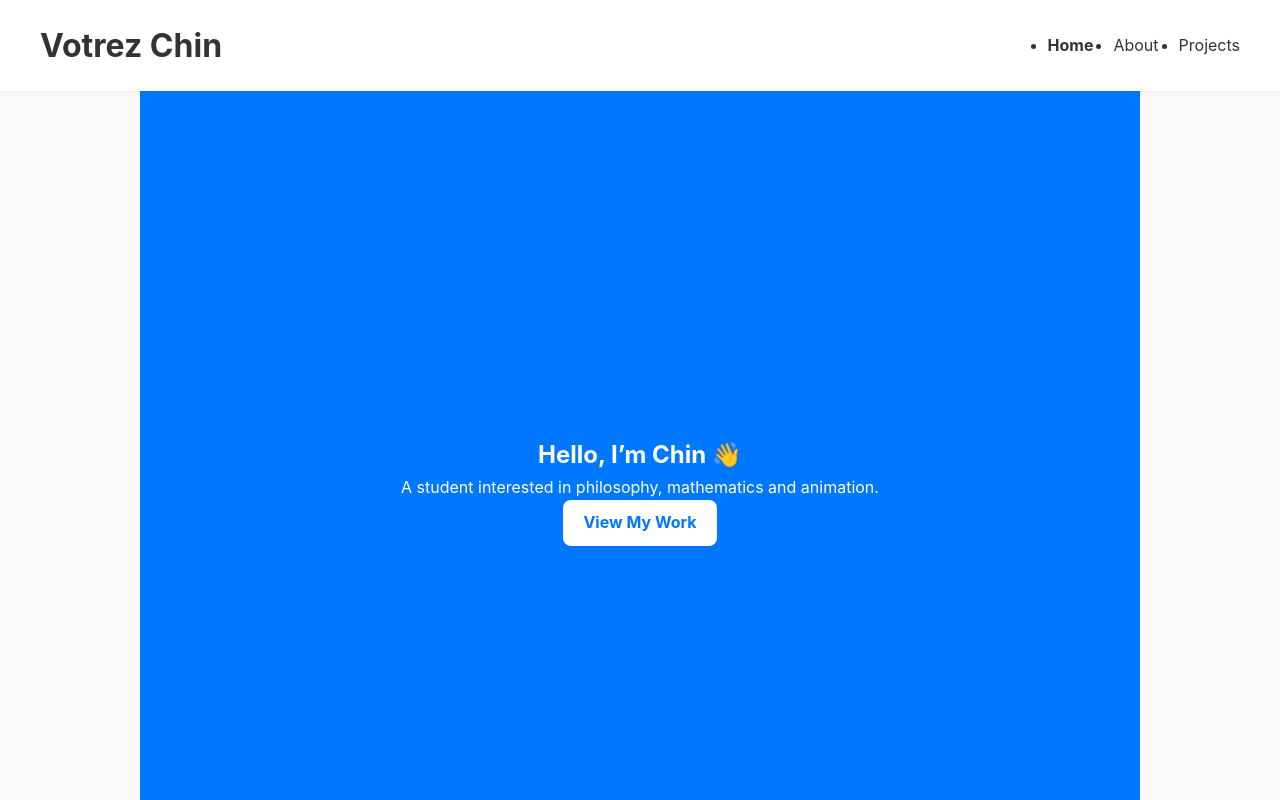
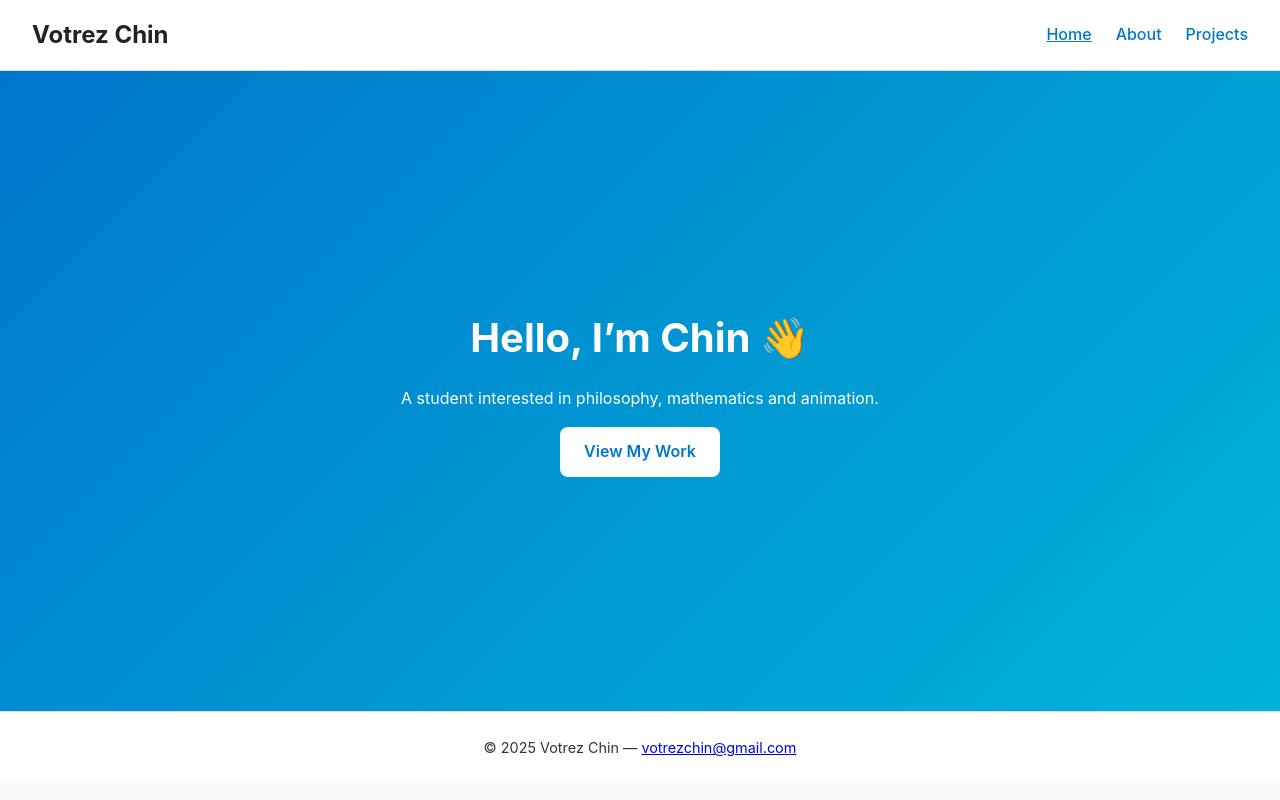
Before and after one commit to Votrez-Chin/votrez-chin.github.io, a plain HTML site: page index.html in a window 1280 px wide. Shown: the top 800 px of the page. Drawn offline with Linux system fonts and the light colour scheme.

Commit message:
Update style.css

```diff
--- a/style.css
+++ b/style.css
@@ -1,4 +1,4 @@
-/* Reset */
+/* Global styles */
 * {
   margin: 0;
   padding: 0;
@@ -6,119 +6,103 @@
 }
 
 body {
-  font-family: 'Inter', sans-serif;
+  font-family: "Inter", system-ui, sans-serif;
   color: #333;
   background-color: #fafafa;
   line-height: 1.6;
-  scroll-behavior: smooth;
 }
 
-a {
-  text-decoration: none;
-  color: inherit;
-}
-
+/* Navbar */
 .navbar {
   display: flex;
   justify-content: space-between;
   align-items: center;
-  padding: 20px 40px;
+  padding: 1rem 2rem;
+  background-color: #ffffff;
+  border-bottom: 1px solid #ddd;
   position: sticky;
   top: 0;
-  background-color: white;
-  box-shadow: 0 2px 5px rgba(0,0,0,0.05);
+}
+
+.navbar .logo {
+  font-weight: 700;
+  font-size: 1.5rem;
+  color: #222;
 }
 
 .navbar ul {
   display: flex;
-  gap: 20px;
+  list-style: none;
+  gap: 1.5rem;
 }
 
-.navbar a.active {
-  font-weight: bold;
+.navbar a {
+  color: #0077cc;
+  text-decoration: none;
+  font-weight: 500;
 }
 
-.hero {
-  height: 100vh;
-  display: flex;
-  flex-direction: column;
-  justify-content: center;
-  align-items: center;
-  text-align: center;
-  background-color: #0077ff;
-  color: white;
-  padding: 0 20px;
+.navbar a.active,
+.navbar a:hover {
+  text-decoration: underline;
 }
 
-.hero-title {
-  font-size: 3rem;
-  margin-bottom: 10px;
+/* Hero section */
+.hero {
+  display: flex;
+  align-items: center;
+  justify-content: center;
+  text-align: center;
+  height: 80vh;
+  background: linear-gradient(135deg, #0077cc 0%, #00b4d8 100%);
+  color: white;
+  padding: 2rem;
 }
 
-.hero-subtitle {
-  font-size: 1.5rem;
-  margin-bottom: 20px;
+.hero-content h2 {
+  font-size: 2.5rem;
+  margin-bottom: 1rem;
 }
 
 .btn {
   display: inline-block;
-  padding: 10px 20px;
-  background-color: white;
-  color: #0077ff;
+  background: white;
+  color: #0077cc;
+  padding: 0.75rem 1.5rem;
   border-radius: 8px;
-  font-weight: bold;
-  transition: background 0.3s, color 0.3s;
+  text-decoration: none;
+  font-weight: 600;
+  margin-top: 1rem;
 }
 
 .btn:hover {
-  background-color: #e0e0e0;
-  color: #005fcc;
+  background: #e0e0e0;
 }
 
-section {
-  padding: 80px 20px;
-  max-width: 1000px;
-  margin: 0 auto;
+/* Footer */
+footer {
+  text-align: center;
+  padding: 1.5rem;
+  font-size: 0.9rem;
+  border-top: 1px solid #ddd;
+  background: #fff;
+}
+
+.container {
+  max-width: 900px;
+  margin: 3rem auto;
+  padding: 0 1.5rem;
 }
 
 .projects-grid {
   display: grid;
   grid-template-columns: repeat(auto-fit, minmax(250px, 1fr));
-  gap: 20px;
-  margin-top: 40px;
+  gap: 2rem;
 }
 
-.project-card {
-  background-color: white;
-  padding: 20px;
+.project {
+  background: white;
   border-radius: 12px;
-  box-shadow: 0 4px 15px rgba(0,0,0,0.05);
-  transition: transform 0.3s, box-shadow 0.3s;
+  padding: 1.5rem;
+  box-shadow: 0 4px 10px rgba(0,0,0,0.05);
 }
-
-.project-card:hover {
-  transform: translateY(-5px);
-  box-shadow: 0 8px 25px rgba(0,0,0,0.1);
-}
-
-/* Fade-in animation */
-.fade-in {
-  opacity: 0;
-  transform: translateY(20px);
-  animation: fadeInUp 1s forwards;
-  animation-delay: 0.2s;
-}
-
-@keyframes fadeInUp {
-  to {
-    opacity: 1;
-    transform: translateY(0);
-  }
-}
-
-footer {
-  text-align: center;
-  padding: 40px 20px;
-  color: #777;
-  background-color: #f5f5f5;
-}
```
